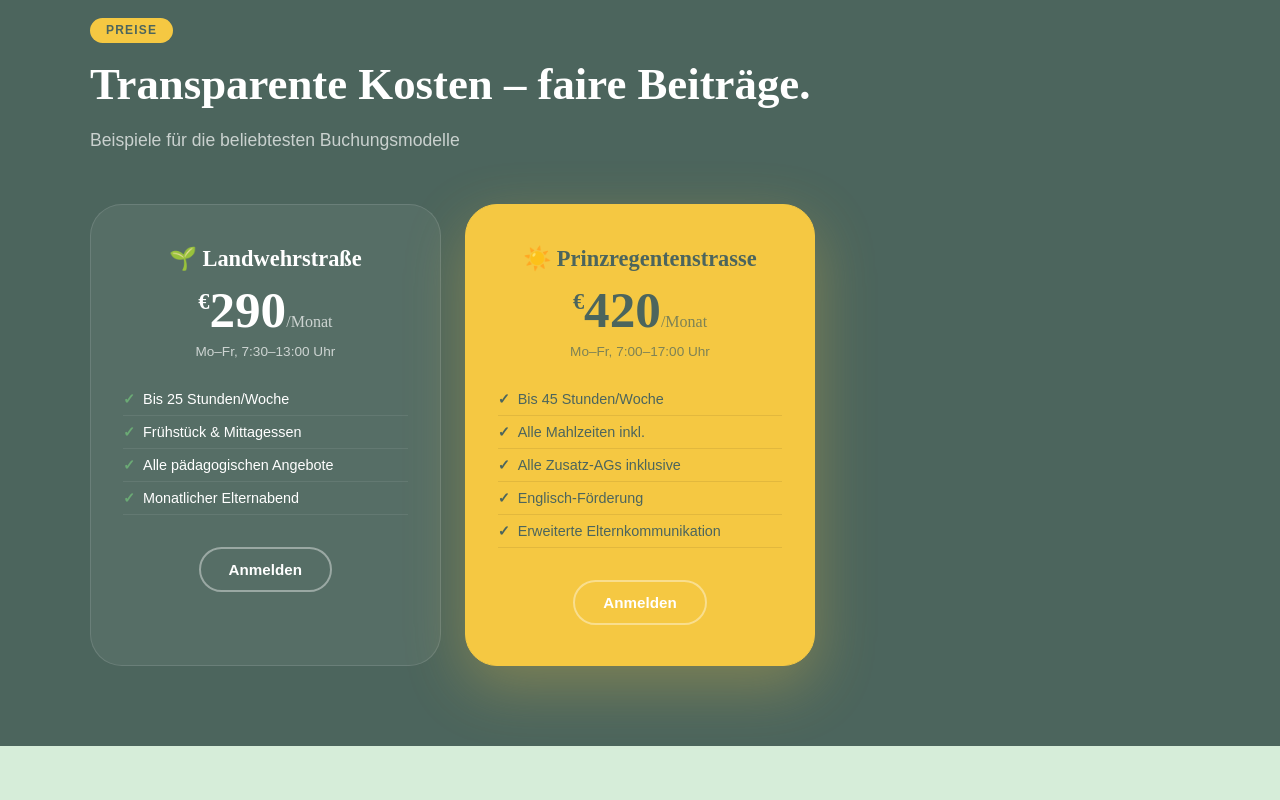
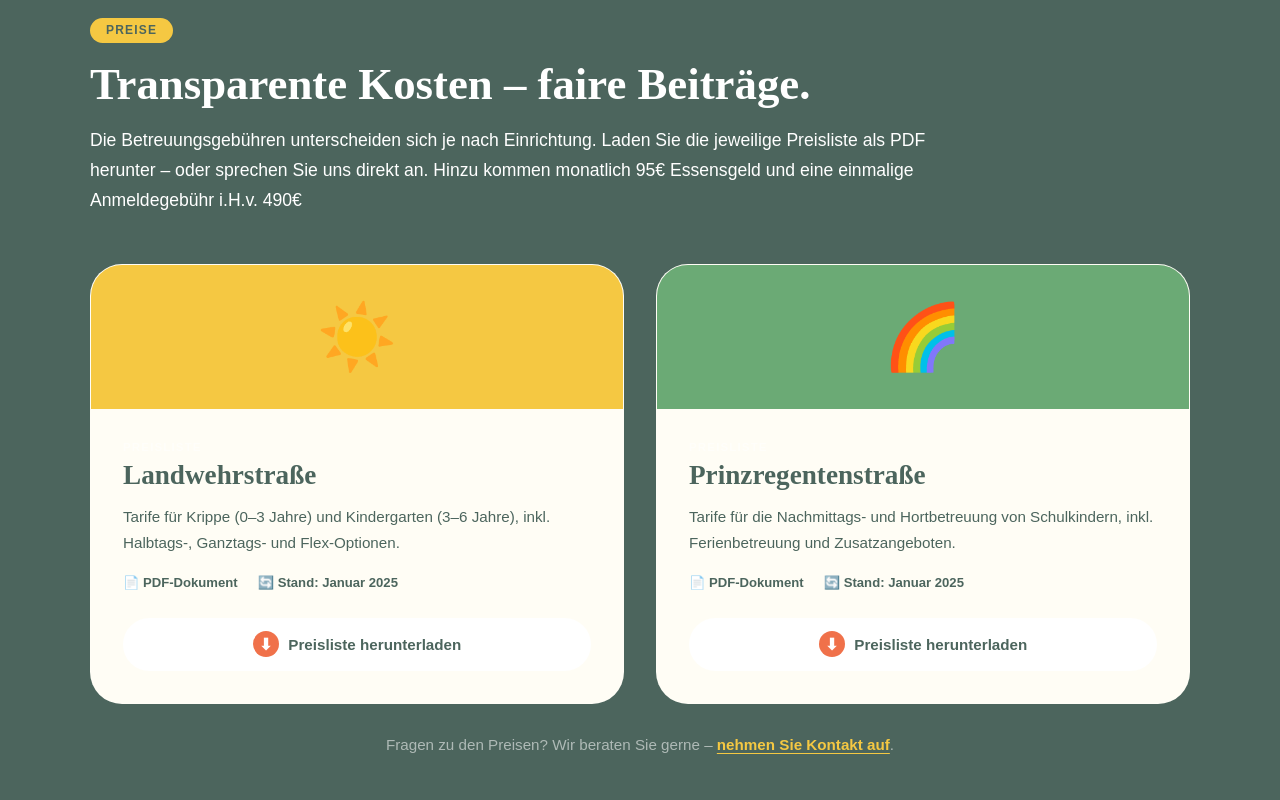
Before and after one commit to wyatt93/Happy-Honey, a plain HTML site: page index.html in a window 1280 px wide. Shown: the part 2560-3360 px from the top of the page. Drawn offline with Linux system fonts and the light colour scheme.

Commit message:
content and UI update

```diff
--- a/index.html
+++ b/index.html
@@ -85,7 +85,6 @@
             <div class="hero-card-tags">
               <span class="tag tag-sun">Krippe</span>
               <span class="tag tag-sage">Kindergarten</span>
-              <!--<span class="tag tag-coral">Hort</span>-->
             </div>
           </div>
         </div>
@@ -237,52 +236,66 @@
     <div class="section-inner">
       <span class="section-label">Preise</span>
       <h2 class="section-title">Transparente Kosten – faire Beiträge.</h2>
-        <p class="section-subtitle">
-          Beispiele für die beliebtesten Buchungsmodelle
+      <p class="section-subtitle-preise">
+        Die Betreuungsgebühren unterscheiden sich je nach Einrichtung. Laden Sie
+        die jeweilige Preisliste als PDF herunter – oder sprechen Sie uns direkt an.
+        Hinzu kommen monatlich 95€ Essensgeld und eine einmalige Anmeldegebühr i.H.v. 490€
       </p>
 
-        <div class="prices-grid">
-          <div class="price-card">
-            <div class="price-name">🌱 Landwehrstraße</div>
-            <div class="price-amount"><sup>€</sup>290<small>/Monat</small></div>
-            <div class="price-desc">Mo–Fr, 7:30–13:00 Uhr</div>
-            <ul class="price-features">
-              <li>Bis 25 Stunden/Woche</li>
-              <li>Frühstück & Mittagessen</li>
-              <li>Alle pädagogischen Angebote</li>
-              <li>Monatlicher Elternabend</li>
+      <div class="pdf-download-grid">
+
+        <!-- Einrichtung 1: Landwehrstraße -->
+        <div class="pdf-card">
+          <div class="pdf-card-header pdf-card-header--sun">
+            <span class="pdf-icon">☀️</span>
+          </div>
+          <div class="pdf-card-body">
+            <p class="pdf-card-label">Preisliste</p>
+            <h3 class="pdf-card-title">Landwehrstraße</h3>
+            <p class="pdf-card-desc">
+              Tarife für Krippe (0–3 Jahre) und Kindergarten (3–6 Jahre),
+              inkl. Halbtags-, Ganztags- und Flex-Optionen.
+            </p>
+            <ul class="pdf-card-meta">
+              <li>📄 PDF-Dokument</li>
+              <li>🔄 Stand: Januar 2025</li>
             </ul>
-            <a href="#anmelden" class="btn-outline">Anmelden</a>
+            <a href="preise-sonnenschein.pdf" download class="btn-download">
+              <span class="btn-download-icon">⬇</span>
+              Preisliste herunterladen
+            </a>
+          </div>
         </div>
 
-          <div class="price-card featured">
-            <!--<div class="price-badge">Beliebteste Wahl</div>-->
-            <div class="price-name">☀️ Prinzregentenstrasse</div>
-            <div class="price-amount"><sup>€</sup>420<small>/Monat</small></div>
-            <div class="price-desc">Mo–Fr, 7:00–17:00 Uhr</div>
-            <ul class="price-features">
-              <li>Bis 45 Stunden/Woche</li>
-              <li>Alle Mahlzeiten inkl.</li>
-              <li>Alle Zusatz-AGs inklusive</li>
-              <li>Englisch-Förderung</li>
-              <li>Erweiterte Elternkommunikation</li>
+        <!-- Einrichtung 2: Prinzregentenstraße -->
+        <div class="pdf-card">
+          <div class="pdf-card-header pdf-card-header--sage">
+            <span class="pdf-icon">🌈</span>
+          </div>
+          <div class="pdf-card-body">
+            <p class="pdf-card-label">Preisliste</p>
+            <h3 class="pdf-card-title">Prinzregentenstraße</h3>
+            <p class="pdf-card-desc">
+              Tarife für die Nachmittags- und Hortbetreuung von Schulkindern,
+              inkl. Ferienbetreuung und Zusatzangeboten.
+            </p>
+            <ul class="pdf-card-meta">
+              <li>📄 PDF-Dokument</li>
+              <li>🔄 Stand: Januar 2025</li>
             </ul>
-            <a href="#anmelden" class="btn-outline">Anmelden</a>
+            <a href="preise-regenbogen.pdf" download class="btn-download">
+              <span class="btn-download-icon">⬇</span>
+              Preisliste herunterladen
+            </a>
+          </div>
         </div>
 
-          <!--<div class="price-card">
-          <div class="price-name">🌙 Flex-Paket</div>
-          <div class="price-amount"><sup>€</sup>350<small>/Monat</small></div>
-          <div class="price-desc">Flexibel nach Vereinbarung</div>
-          <ul class="price-features">
-            <li>Bis 35 Stunden/Woche</li>
-            <li>Frühstück & Mittagessen</li>
-            <li>Flexible Abholzeiten</li>
-            <li>Online-Buchung von Tagen</li>
-          </ul>
-          <a href="#anmelden" class="btn-outline">Anmelden</a>
-        </div>-->
       </div>
+
+      <p class="pdf-hint">
+        Fragen zu den Preisen? Wir beraten Sie gerne –
+        <a href="#kontakt">nehmen Sie Kontakt auf</a>.
+      </p>
     </div>
   </section>
 
@@ -438,7 +451,7 @@
                 </div>
                 <div class="job-arrow">→</div>
               </div>
-              <div class="job-card">
+              <!-- <div class="job-card">
                 <div class="job-info">
                   <h4>Praktikant:in Sozialpädagogik</h4>
                   <p>Alle Gruppen · München</p>
@@ -448,30 +461,26 @@
                   </div>
                 </div>
                 <div class="job-arrow">→</div>
-              </div>
-              <div class="job-card">
-                <div class="job-info">
-                  <h4>Gruppenleitung Hort (m/w/d)</h4>
-                  <p>Hort · München</p>
-                  <div class="job-tags">
-                    <span class="tag tag-sage">Vollzeit</span>
-                    <span class="tag tag-coral">Führungsrolle</span>
-                  </div>
-                </div>
-                <div class="job-arrow">→</div>
-              </div>
+              </div> -->
             </div>
             <p
               style="
                 margin-top: 1.5rem;
                 color: var(--brown-mid);
-                font-size: 0.9rem;
+                /* font-size: 0.9rem; */
               "
             >
-              Keine passende Stelle dabei? Wir freuen uns jederzeit über eine
-              <a href="#kontakt" style="color: var(--sage); font-weight: 700"
-                >Initiativbewerbung</a
-              >.
+              Hast du Interesse Teil unseres Teams zu werden? Dann sende uns doch gerne deine vollständigen Bewerbungsunterlagen (Anschreiben, Lebenslauf, Gehaltsvorstellung und dein Abschlusszertifikat) an <b>info@happyhoney.de</b>.</br>
+            </p>
+
+            <p
+              style="
+                margin-top: 1.5rem;
+                color: var(--brown-mid);
+                /* font-size: 0.9rem; */
+              "
+            >
+            Keine passende Stelle dabei? Wir freuen uns jederzeit über eine Initiativbewerbung.
             </p>
           </div>
 
@@ -532,7 +541,7 @@
               <div class="kontakt-icon">📞</div>
               <div>
                 <h4>Telefon</h4>
-                <p>(0 89) 515 556 60</p>
+                <p>089 515 556 60</p>
               </div>
             </div>
             <div class="kontakt-item">
--- a/styles.css
+++ b/styles.css
@@ -1,5 +1,5 @@
 /* ============================================================
-   Sonnenschein KiTa – Stylesheet
+   Happy Honey – Stylesheet
    Struktur:
      1. Design Tokens (Custom Properties)
      2. Reset & Base
@@ -14,7 +14,8 @@
     11. Kontakt
     12. Footer
     13. Animationen
-    14. Responsive (Mobile)
+    14. Impressum
+    15. Responsive (Mobile)
    ============================================================ */
 
 /* ── 1. DESIGN TOKENS ── */
@@ -489,104 +490,145 @@ section {
 #preise .section-title    { color: white; }
 #preise .section-subtitle { color: rgba(255, 255, 255, 0.7); }
 
-.prices-grid {
+.section-subtitle-preise {
+  font-size: 1.1rem;
+  max-width: 860px;
+  line-height: 1.7;
+}
+
+/* PDF Download Grid */
+.pdf-download-grid {
   display: grid;
-  grid-template-columns: repeat(3, 1fr);
-  gap: 1.5rem;
+  grid-template-columns: 1fr 1fr;
+  gap: 2rem;
   margin-top: 3rem;
 }
 
-.price-card {
-  background: rgba(255, 255, 255, 0.06);
+/* PDF Card */
+.pdf-card {
+  background: var(--cream);
   border: 1.5px solid rgba(255, 255, 255, 0.12);
   border-radius: var(--radius-xl);
-  padding: 2.5rem 2rem;
-  text-align: center;
-  transition: transform 0.25s;
+  overflow: hidden;
+  transition: transform 0.25s, box-shadow 0.25s;
 }
 
-.price-card.featured {
-  background: var(--sun);
-  border-color: var(--sun);
-  color: var(--honeygreen);
-  transform: scale(1.04);
-  box-shadow: 0 20px 60px rgba(245, 200, 66, 0.3);
+.pdf-card:hover {
+  transform: translateY(-5px);
+  box-shadow: 0 20px 50px rgba(0, 0, 0, 0.3);
 }
 
-.price-card:hover         { transform: translateY(-4px) scale(1.01); }
-.price-card.featured:hover{ transform: translateY(-4px) scale(1.06); }
-
-.price-badge {
-  display: inline-block;
-  background: var(--coral);
-  color: white;
-  font-size: 0.7rem;
-  font-weight: 800;
-  letter-spacing: 0.08em;
-  text-transform: uppercase;
-  padding: 0.25rem 0.75rem;
-  border-radius: var(--radius-pill);
-  margin-bottom: 1rem;
+/* Coloured header strip */
+.pdf-card-header {
+  display: flex;
+  align-items: center;
+  justify-content: center;
+  padding: 2.5rem 2rem;
 }
 
-.price-name {
-  font-family: 'Fraunces', serif;
-  font-size: 1.4rem;
-  font-weight: 700;
-  margin-bottom: 0.75rem;
-}
+.pdf-card-header--sun  { background: var(--sun); }
+.pdf-card-header--sage { background: var(--sage); }
 
-.price-amount {
-  font-family: 'Fraunces', serif;
-  font-size: 3.2rem;
-  font-weight: 700;
+.pdf-icon {
+  font-size: 4rem;
   line-height: 1;
 }
 
-.price-amount sup   { font-size: 1.4rem; vertical-align: super; }
-.price-amount small { font-size: 1rem; font-weight: 400; opacity: 0.7; }
-
-.price-desc {
-  font-size: 0.85rem;
-  opacity: 0.7;
-  margin: 0.5rem 0 1.5rem;
+/* Card body */
+.pdf-card-body {
+  padding: 2rem;
 }
 
-.price-features {
-  list-style: none;
-  text-align: left;
-  margin-bottom: 2rem;
+.pdf-card-label {
+  font-size: 0.72rem;
+  font-weight: 800;
+  letter-spacing: 0.1em;
+  text-transform: uppercase;
+  color: rgba(255, 255, 255, 0.5);
+  margin-bottom: 0.4rem;
 }
 
-.price-features li {
-  padding: 0.5rem 0;
-  font-size: 0.9rem;
-  border-bottom: 1px solid rgba(255, 255, 255, 0.08);
+.pdf-card-title {
+  font-family: 'Fraunces', serif;
+  font-size: 1.7rem;
+  font-weight: 700;
+  color: var(--honeygreen);
+  margin-bottom: 0.85rem;
+  line-height: 1.15;
+}
+
+.pdf-card-desc {
+  font-size: 0.95rem;
+  color: var(--honeygreen);
+  line-height: 1.65;
+  margin-bottom: 1.25rem;
+}
+
+.pdf-card-meta {
+  list-style: none;
+  display: flex;
+  gap: 1.25rem;
+  flex-wrap: wrap;
+  margin-bottom: 1.75rem;
+}
+
+.pdf-card-meta li {
+  font-size: 0.82rem;
+  color: var(--honeygreen);
+  font-weight: 600;
+}
+
+/* Download Button */
+.btn-download {
+  display: inline-flex;
+  align-items: center;
+  gap: 0.6rem;
+  background: white;
+  color: var(--honeygreen);
+  text-decoration: none;
+  font-weight: 800;
+  font-size: 0.95rem;
+  padding: 0.85rem 1.75rem;
+  border-radius: var(--radius-pill);
+  transition: background 0.2s, transform 0.2s, box-shadow 0.2s;
+  width: 100%;
+  justify-content: center;
+}
+
+.btn-download:hover {
+  background: var(--sun);
+  transform: translateY(-2px);
+  box-shadow: 0 8px 24px rgba(0, 0, 0, 0.2);
+}
+
+.btn-download-icon {
+  font-size: 1rem;
   display: flex;
   align-items: center;
-  gap: 0.5rem;
+  justify-content: center;
+  background: var(--coral);
+  color: white;
+  width: 26px;
+  height: 26px;
+  border-radius: 50%;
+  flex-shrink: 0;
+  font-style: normal;
 }
 
-.price-card.featured .price-features li { border-bottom-color: rgba(62, 44, 26, 0.1); }
-
-.price-features li::before { content: '✓'; color: var(--sage); font-weight: 800; flex-shrink: 0; }
-.price-card.featured .price-features li::before { color: var(--honeygreen); }
-
-.btn-outline {
-  background: transparent;
-  border: 2px solid rgba(255, 255, 255, 0.4);
-  color: white;
-  display: inline-block;
-  text-decoration: none;
-  font-weight: 700;
-  padding: 0.75rem 1.75rem;
-  border-radius: var(--radius-pill);
+/* Hint below cards */
+.pdf-hint {
+  margin-top: 2rem;
+  text-align: center;
   font-size: 0.95rem;
-  transition: all 0.2s;
-  cursor: pointer;
+  color: rgba(255, 255, 255, 0.55);
 }
 
-.btn-outline:hover { background: rgba(255, 255, 255, 0.1); }
+.pdf-hint a {
+  color: var(--sun);
+  font-weight: 700;
+  text-decoration: underline;
+  text-underline-offset: 3px;
+}
 
 /* ── 9. ANMELDEN / FORMULAR ── */
 #anmelden {
@@ -913,10 +955,6 @@ footer p { font-size: 0.9rem; margin-bottom: 0.5rem; }
 
 .footer-links a:hover { color: white; }
 
-/* -- Impressum -- */
-.impressum-text h3 { font-family: 'Fraunces', serif; font-size: 1.6rem; margin-bottom: 1rem; }
-.impressum-text p  { color: var(--honeygreen); line-height: 1.7; margin-bottom: 1.5rem; }
-
 /* ── 13. ANIMATIONEN ── */
 @keyframes floatUp {
   from { opacity: 0; transform: translateY(30px); }
@@ -927,7 +965,11 @@ footer p { font-size: 0.9rem; margin-bottom: 0.5rem; }
 .hero-visual  { animation: floatUp 0.8s 0.2s ease both; }
 .stats-row    { animation: floatUp 0.8s 0.4s ease both; }
 
-/* ── 14. RESPONSIVE ── */
+/* ── 14. IMPRESSUM ── */
+.impressum-text h3 { font-family: 'Fraunces', serif; font-size: 1.6rem; margin-bottom: 1rem; }
+.impressum-text p  { color: var(--honeygreen); line-height: 1.7; margin-bottom: 1.5rem; }
+
+/* ── 15. RESPONSIVE ── */
 @media (max-width: 900px) {
   .nav-links {
     display: none;
@@ -955,7 +997,7 @@ footer p { font-size: 0.9rem; margin-bottom: 0.5rem; }
   }
 
   .offers-grid,
-  .prices-grid { grid-template-columns: 1fr 1fr; }
+  .pdf-download-grid { grid-template-columns: 1fr 1fr; }
 
   .hero-text h1 { font-size: 2.5rem; }
 
```
Also changed, not shown: impressum.html (+1 -1 lines). Lines whose indentation alone changed are shown as unchanged.
